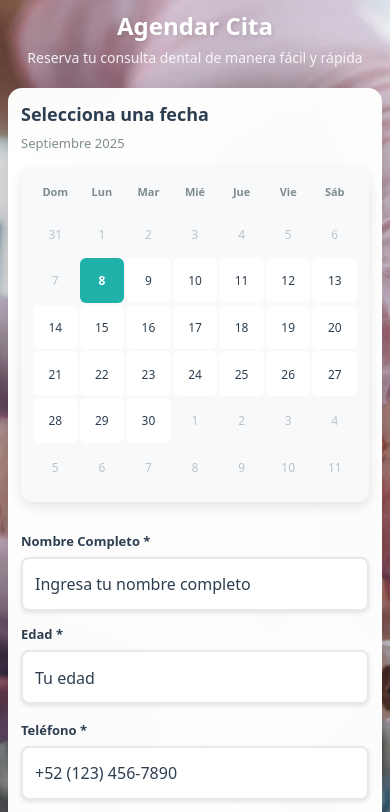
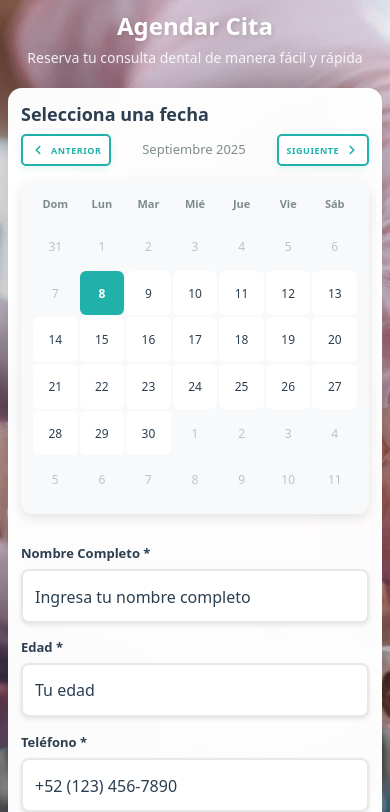
Before and after one commit to Jan-Amixtlan/odonto-nieves, a React (Vite) app: page / in a window 390 px wide. Shown: the part 3420-4232 px from the top of the page. Built offline with nearby package versions, Linux system fonts and the light colour scheme.

Commit message:
Enhance AppointmentForm with month navigation and calendar functionality

```diff
--- a/src/Components/AppointmentForm/AppointmentForm.css
+++ b/src/Components/AppointmentForm/AppointmentForm.css
@@ -211,10 +211,81 @@ body {
     margin: 0 0 10px 0;
 }
 
+.month-navigation {
+    display: flex;
+    align-items: center;
+    justify-content: space-between;
+    gap: 15px;
+}
+
+.month-nav-btn {
+    background: var(--blanco-puro);
+    border: 2px solid var(--turquesa-principal);
+    border-radius: 8px;
+    width: auto;
+    min-width: 80px;
+    height: 40px;
+    display: flex;
+    align-items: center;
+    justify-content: center;
+    gap: 6px;
+    cursor: pointer;
+    transition: all 0.3s ease;
+    color: var(--turquesa-principal);
+    box-shadow: 0 2px 8px rgba(32, 178, 170, 0.15);
+    font-weight: bold;
+    position: relative;
+    padding: 8px 12px;
+    font-size: 12px;
+}
+
+.month-nav-btn::before {
+    content: '';
+    position: absolute;
+    inset: -2px;
+    border-radius: 8px;
+    background: linear-gradient(45deg, var(--turquesa-principal), var(--verde-esmeralda));
+    z-index: -1;
+    opacity: 0;
+    transition: opacity 0.3s ease;
+}
+
+.month-nav-btn:hover {
+    background: var(--turquesa-principal);
+    color: var(--blanco-puro);
+    transform: translateY(-1px);
+    box-shadow: 0 4px 12px rgba(32, 178, 170, 0.3);
+}
+
+.month-nav-btn:hover::before {
+    opacity: 1;
+}
+
+.month-nav-btn:active {
+    transform: scale(0.95) translateY(0);
+}
+
+.nav-text {
+    font-size: 11px;
+    font-weight: 600;
+    text-transform: uppercase;
+    letter-spacing: 0.5px;
+}
+
+.prev-btn svg {
+    order: -1;
+}
+
+.next-btn {
+    flex-direction: row-reverse;
+}
+
 .month-year {
     font-size: 16px;
     color: var(--gris-claro);
     font-weight: 500;
+    flex: 1;
+    text-align: center;
 }
 
 .calendar {
@@ -609,6 +680,27 @@ body {
         margin-bottom: 8px;
     }
 
+    .month-navigation {
+        gap: 10px;
+    }
+
+    .month-nav-btn {
+        min-width: 70px;
+        height: 36px;
+        border-radius: 6px;
+        font-size: 11px;
+        padding: 6px 10px;
+    }
+
+    .month-nav-btn svg {
+        width: 16px;
+        height: 16px;
+    }
+
+    .nav-text {
+        font-size: 10px;
+    }
+
     .calendar-day {
         font-size: 13px;
         min-height: 42px;
@@ -733,6 +825,27 @@ body {
     .calendar-title {
         font-size: 18px;
         margin-bottom: 6px;
+    }
+
+    .month-navigation {
+        gap: 8px;
+    }
+
+    .month-nav-btn {
+        min-width: 60px;
+        height: 32px;
+        border-radius: 5px;
+        font-size: 10px;
+        padding: 4px 8px;
+    }
+
+    .month-nav-btn svg {
+        width: 14px;
+        height: 14px;
+    }
+
+    .nav-text {
+        font-size: 9px;
     }
 
     .calendar {
@@ -886,6 +999,27 @@ body {
     .calendar-title {
         font-size: 16px;
         margin-bottom: 4px;
+    }
+
+    .month-navigation {
+        gap: 6px;
+    }
+
+    .month-nav-btn {
+        min-width: 50px;
+        height: 28px;
+        border-radius: 4px;
+        font-size: 9px;
+        padding: 3px 6px;
+    }
+
+    .month-nav-btn svg {
+        width: 12px;
+        height: 12px;
+    }
+
+    .nav-text {
+        font-size: 8px;
     }
 
     .calendar-header {
--- a/src/Components/AppointmentForm/AppointmentForm.jsx
+++ b/src/Components/AppointmentForm/AppointmentForm.jsx
@@ -4,6 +4,7 @@ import './AppointmentForm.css';
 const AppointmentForm = () => {
     const [selectedDate, setSelectedDate] = useState(null);
     const [currentImageIndex, setCurrentImageIndex] = useState(0);
+    const [currentCalendarDate, setCurrentCalendarDate] = useState(new Date());
     const [formData, setFormData] = useState({
         fullName: '',
         age: '',
@@ -33,11 +34,11 @@ const AppointmentForm = () => {
         return () => clearInterval(interval);
     }, [backgroundImages.length]);
 
-    // Generar calendario del mes actual
+    // Generar calendario del mes seleccionado
     const generateCalendar = () => {
         const today = new Date();
-        const currentMonth = today.getMonth();
-        const currentYear = today.getFullYear();
+        const currentMonth = currentCalendarDate.getMonth();
+        const currentYear = currentCalendarDate.getFullYear();
         const firstDay = new Date(currentYear, currentMonth, 1);
         const lastDay = new Date(currentYear, currentMonth + 1, 0);
         const startDate = new Date(firstDay);
@@ -72,8 +73,25 @@ const AppointmentForm = () => {
     const calendar = generateCalendar();
     const monthNames = ["Enero", "Febrero", "Marzo", "Abril", "Mayo", "Junio",
         "Julio", "Agosto", "Septiembre", "Octubre", "Noviembre", "Diciembre"];
-    const currentMonth = monthNames[new Date().getMonth()];
-    const currentYear = new Date().getFullYear();
+    const currentMonth = monthNames[currentCalendarDate.getMonth()];
+    const currentYear = currentCalendarDate.getFullYear();
+
+    // Funciones para navegar entre meses
+    const goToPreviousMonth = () => {
+        setCurrentCalendarDate(prev => {
+            const newDate = new Date(prev);
+            newDate.setMonth(prev.getMonth() - 1);
+            return newDate;
+        });
+    };
+
+    const goToNextMonth = () => {
+        setCurrentCalendarDate(prev => {
+            const newDate = new Date(prev);
+            newDate.setMonth(prev.getMonth() + 1);
+            return newDate;
+        });
+    };
 
     const services = [
         "Odontologia Preventiva",
@@ -112,6 +130,19 @@ const AppointmentForm = () => {
     const handleSubmit = (e) => {
         e.preventDefault();
         console.log('Formulario enviado:', { ...formData, selectedDate });
+
+        // Limpiar formulario después del envío
+        setFormData({
+            fullName: '',
+            age: '',
+            phone: '',
+            email: '',
+            service: '',
+            time: '',
+            message: ''
+        });
+        setSelectedDate(null);
+
         // Aquí implementarías la lógica de envío
         alert('¡Cita solicitada exitosamente!');
     };
@@ -144,7 +175,33 @@ const AppointmentForm = () => {
                     <div className="calendar-section">
                         <div className="calendar-header">
                             <h3 className="calendar-title">Selecciona una fecha</h3>
-                            <div className="month-year">{currentMonth} {currentYear}</div>
+                            <div className="month-navigation">
+                                <button
+                                    type="button"
+                                    className="month-nav-btn prev-btn"
+                                    onClick={goToPreviousMonth}
+                                    aria-label="Mes anterior"
+                                    title="Mes anterior"
+                                >
+                                    <svg width="20" height="20" viewBox="0 0 24 24" fill="none">
+                                        <path d="M15 18L9 12L15 6" stroke="currentColor" strokeWidth="3" strokeLinecap="round" strokeLinejoin="round"/>
+                                    </svg>
+                                    <span className="nav-text">Anterior</span>
+                                </button>
+                                <div className="month-year">{currentMonth} {currentYear}</div>
+                                <button
+                                    type="button"
+                                    className="month-nav-btn next-btn"
+                                    onClick={goToNextMonth}
+                                    aria-label="Mes siguiente"
+                                    title="Mes siguiente"
+                                >
+                                    <svg width="20" height="20" viewBox="0 0 24 24" fill="none">
+                                        <path d="M9 18L15 12L9 6" stroke="currentColor" strokeWidth="3" strokeLinecap="round" strokeLinejoin="round"/>
+                                    </svg>
+                                    <span className="nav-text">Siguiente</span>
+                                </button>
+                            </div>
                         </div>
 
                         <div className="calendar">
```
